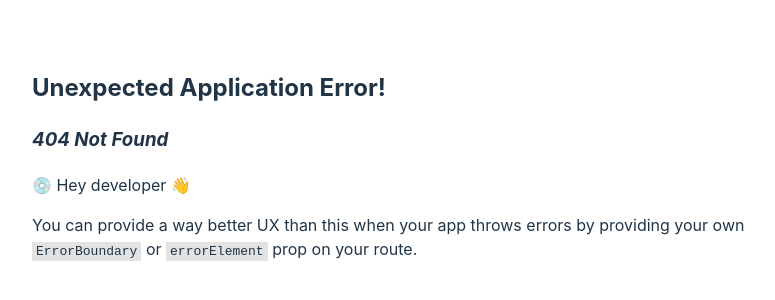
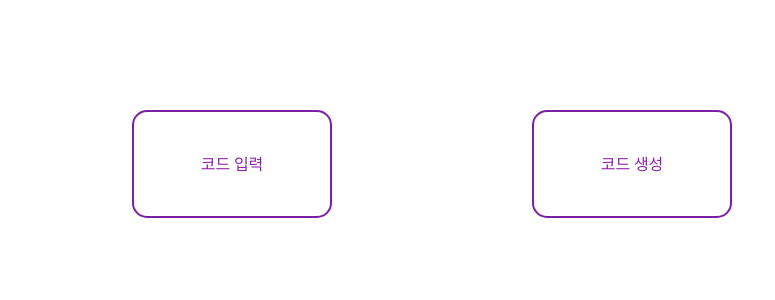
Before and after one commit to handong-app/project-t, a React (Vite) app: page /main in a window 1280 px wide. Before the commit this address had no page. Shown: the part 236-536 px from the top of the page, without its empty margins (208-983 px from the left). Built offline with nearby package versions, Linux system fonts and the light colour scheme.

Commit message:
feat: 코드 찾기 모달에서 초대코드 존재 유무 확인 구현

```diff
--- a/src/components/FindRoom.jsx
+++ b/src/components/FindRoom.jsx
@@ -1,16 +1,55 @@
-import React, { useState } from "react";
+import React, { useEffect, useState } from "react";
 import styled from "styled-components";
 import ClearRoundedIcon from "@mui/icons-material/ClearRounded";
+import { firestore } from "../tools/firebase";
+import { collection, getDocs } from "firebase/firestore";
+// import { useRecoilValue } from "recoil";
+// import { UserEmailState } from "../store/atom";
+function FindRoom({ setFindRoomModalOpen }) {
+  const [rcode, setRcode] = useState(""); // 방 코드 입력받은 것 저장하는 부분
+  const [error, setError] = useState("");
+  const [ecode, setEcode] = useState([]);
 
-function FindRoom({ setFindRoomModalOpen }) {
-  const [inputValue, setInputValue] = useState(""); // 방 코드 저장할 부분
+  useEffect(() => {
+    const fetchData = async () => {
+      const query = await getDocs(collection(firestore, "room"));
+      const fetchedEcode = [];
+      query.forEach((room) => {
+        console.log(room.id, room.data());
+        const rdata = room.data();
+        fetchedEcode.push({ code: rdata.r_code });
+        setEcode(fetchedEcode);
+      });
+    };
+
+    fetchData();
+  }, []);
 
   const closeModal = () => {
     setFindRoomModalOpen(false);
   };
 
+  const handleConfirm = (e) => {
+    //입력받은 초대코드가 존재하는지 아닌지 판별해서 존재할때만 해당 페이지로 이동
+    e.preventDefault();
+    const codeExists = ecode.some((item) => item.code === rcode);
+    if (!codeExists) {
+      setError("입력하신 코드가 존재하지 않습니다!");
+    } else {
+      setError("");
+      // TODO: 여기서 rcode를 코드로 갖는 방으로 페이지 이동 필요 (rcode를 링크에 붙여서 이동 ?)
+      console.log(rcode);
+      closeModal(); // 페이지 연결하면 이 부분은 삭제해도 됨
+    }
+  };
+
+  useEffect(() => {
+    console.log(rcode); // 콘솔 확인용
+  }, [rcode]);
+
   return (
     <ModalBackground>
+      <form>
         <Modal>
           <ModalHeader>
             <CancelButton onClick={closeModal}>
@@ -22,14 +61,19 @@ function FindRoom({ setFindRoomModalOpen }) {
             <InputField
               type="text"
               placeholder="코드 입력..."
-            value={inputValue}
-            onChange={(e) => setInputValue(e.target.value)}
+              value={rcode}
+              onChange={(e) => setRcode(e.target.value)}
+              // onChange={(e) => setInputValue(e.target.value)}
             />
+            <div>{error && <NoRcodeError>{error}</NoRcodeError>}</div>
           </ModalBody>
           <ModalFooter>
-          <ConfirmButton onClick={closeModal}>확인</ConfirmButton>
+            <ConfirmButton type="submit" onClick={handleConfirm}>
+              확인
+            </ConfirmButton>
           </ModalFooter>
         </Modal>
+      </form>
     </ModalBackground>
   );
 }
@@ -70,7 +114,7 @@ const CancelButton = styled.div`
   display: flex;
   align-items: center;
   justify-content: center;
-  color: #8e24aa;
+  color: ${(props) => props.theme.colors.purple600};
   font-family: "Pretendard-SemiBold", Helvetica;
   width: 30px;
   height: 30px;
@@ -120,3 +164,7 @@ const ConfirmButton = styled.button`
     background-color: ${(props) => props.theme.colors.purple700};
   }
 `;
+const NoRcodeError = styled.span`
+  color: red;
+  font-size: 14px;
+`;
--- a/src/main.jsx
+++ b/src/main.jsx
@@ -7,6 +7,7 @@ import "./index.css";
 import { RouterProvider, createBrowserRouter } from "react-router-dom";
 import TestPage from "./pages/TestPage.jsx";
 import LoginPage from "./pages/LoginPage.jsx";
+import MainPage from "./pages/MainPage.jsx";
 
 const router = createBrowserRouter([
   {
@@ -20,6 +21,10 @@ const router = createBrowserRouter([
   {
     path: "/login",
     element: <LoginPage />,
+  },
+  {
+    path: "/main",
+    element: <MainPage />,
   },
 ]);
 
--- a/src/pages/MainPage.jsx
+++ b/src/pages/MainPage.jsx
@@ -1,16 +1,24 @@
 import React, { useState } from "react";
 import styled from "styled-components";
 import ChooseDate from "../components/ChooseDate";
+import FindRoom from "../components/FindRoom";
 
 function MainPage() {
   const [modalOpen, setModalOpen] = useState(false);
   const showModal = () => {
     setModalOpen(true);
   };
+  const [findRoomModalOpen, setFindRoomModalOpen] = useState(false);
+  const showFindRoomModal = () => {
+    setFindRoomModalOpen(true);
+  };
   return (
     <BtnContainer>
-      <CodeSearch>코드 입력</CodeSearch>
-      <CodeSearch onClick={() => showModal()}>코드 생성</CodeSearch>
+      <MainBtn onClick={() => showFindRoomModal()}>코드 입력</MainBtn>
+      {findRoomModalOpen && (
+        <FindRoom setFindRoomModalOpen={setFindRoomModalOpen} />
+      )}
+      <MainBtn onClick={() => showModal()}>코드 생성</MainBtn>
       {modalOpen && <ChooseDate setModalOpen={setModalOpen} />}
     </BtnContainer>
   );
@@ -23,13 +31,12 @@ const BtnContainer = styled.div`
   align-items: space-evenly;
   /* border: 2px solid red; */
 `;
-const CodeSearch = styled.div`
+const MainBtn = styled.div`
   display: flex;
   padding: 40px 30px;
-  /* background-color: #ba68c8; // <<<<<<<- 나중에 변경 */
-  border: 2px solid #7b1fa249;
+  border: 2px solid ${(props) => props.theme.colors.purple700};
   border-radius: 15px;
-  color: #7b1fa2de;
+  color: ${(props) => props.theme.colors.purple600};
   font-weight: bolder;
   background-color: white;
   width: 200px;
@@ -41,7 +48,7 @@ const CodeSearch = styled.div`
   transition: 0.15s;
   &:hover {
     transform: scale(1.1);
-    background-color: #8e24aa; // <<<<<<<- 나중에 변경
+    background-color: ${(props) => props.theme.colors.purple700};
     color: white;
   }
 `;
```
Lines whose indentation alone changed are shown as unchanged.
